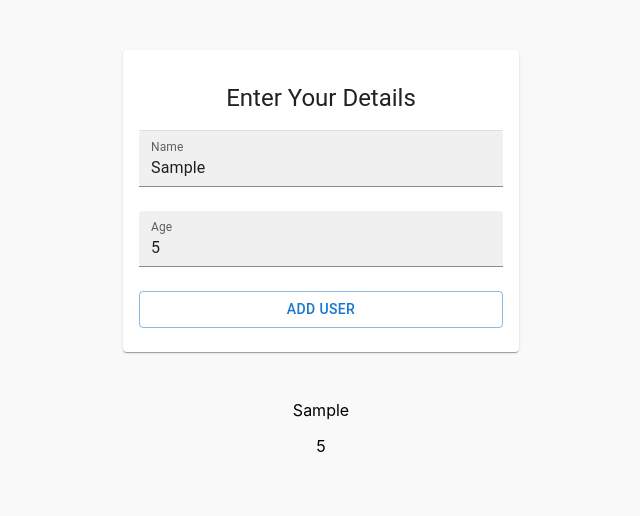
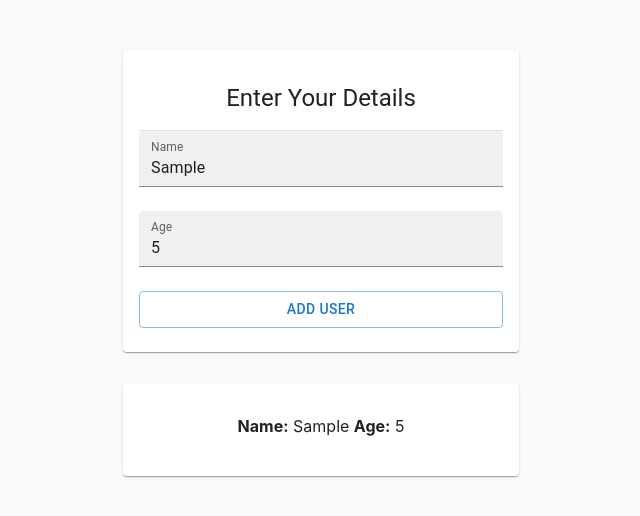
Before and after one commit to kickitkev/section8, a React (Create React App) app: page / in a window 1280 px wide. Both pictures are taken after typing "Sample", "5" into the empty fields and a click on the button "ADD USER". Shown: the top 516 px of the page, without its empty margins (319-959 px from the left). Built offline with nearby package versions, Linux system fonts and the light colour scheme.

Commit message:
DateTimePicker test

```diff
--- a/package.json
+++ b/package.json
@@ -5,10 +5,12 @@
   "dependencies": {
     "@emotion/react": "^11.7.1",
     "@emotion/styled": "^11.6.0",
+    "@mui/lab": "^5.0.0-alpha.73",
     "@mui/material": "^5.3.1",
     "@testing-library/jest-dom": "^5.16.1",
     "@testing-library/react": "^12.1.2",
     "@testing-library/user-event": "^13.5.0",
+    "date-fns": "^2.28.0",
     "react": "^17.0.2",
     "react-dom": "^17.0.2",
     "react-scripts": "5.0.0",
--- a/src/App.js
+++ b/src/App.js
@@ -5,7 +5,7 @@ import { Container, Divider, Grid, Typography } from "@mui/material";
 import "./App.css";
 
 function App() {
-  const [userDetails, setUserDetails] = React.useState([{}]);
+  const [userDetails, setUserDetails] = React.useState([]);
 
   const addUserHandler = (enteredName, enteredAge) => {
     if (enteredName | (enteredAge === "")) {
@@ -21,6 +21,8 @@ function App() {
       },
     ]);
   };
+
+  console.log(userDetails);
 
   return (
     <Container maxWidth="xs" style={{ marginTop: "50px" }}>
@@ -42,14 +44,15 @@ function App() {
             </Grid>
           </Card>
         </Grid>
-        <Grid item md={12}>
-          {userDetails.map((user) => (
-            <>
-              <p>{user.name}</p>
-              <p>{user.age}</p>
-            </>
-          ))}
-        </Grid>
+        {userDetails.map((user) => (
+          <Grid item md={12}>
+            <Card style={{ marginBottom: "20px" }} key={user.id}>
+              <p>
+                <b>Name:</b> {user.name} <b>Age:</b> {user.age}
+              </p>
+            </Card>
+          </Grid>
+        ))}
       </Grid>
     </Container>
   );
--- /dev/null
+++ b/src/components/UI/ResponsiveDateTimePickers.js
@@ -0,0 +1,30 @@
+import * as React from "react";
+import TextField from "@mui/material/TextField";
+import AdapterDateFns from "@mui/lab/AdapterDateFns";
+import LocalizationProvider from "@mui/lab/LocalizationProvider";
+import DateTimePicker from "@mui/lab/DateTimePicker";
+import MobileDateTimePicker from "@mui/lab/MobileDateTimePicker";
+import DesktopDateTimePicker from "@mui/lab/DesktopDateTimePicker";
+import Stack from "@mui/material/Stack";
+
+function ResponsiveDateTimePickers() {
+  const [value, setValue] = React.useState(
+    new Date("2018-01-01T00:00:00.000Z")
+  );
+
+  return (
+    <LocalizationProvider dateAdapter={AdapterDateFns}>
+      <Stack spacing={3}>
+        <DesktopDateTimePicker
+          value={value}
+          onChange={(newValue) => {
+            setValue(newValue);
+          }}
+          renderInput={(params) => <TextField {...params} />}
+        />
+      </Stack>
+    </LocalizationProvider>
+  );
+}
+
+export default ResponsiveDateTimePickers;
--- a/src/components/features/UserForm.js
+++ b/src/components/features/UserForm.js
@@ -2,6 +2,7 @@ import React from "react";
 import TextField from "../UI/TextField";
 import Button from "../UI/Button";
 import { Grid } from "@mui/material";
+import ResponsiveDateTimePickers from "../UI/ResponsiveDateTimePickers";
 
 const UserForm = (props) => {
   const [name, setName] = React.useState("");
@@ -24,6 +25,7 @@ const UserForm = (props) => {
     <form onSubmit={onFormSubmitHandler}>
       <Grid container spacing={3}>
         <Grid item xs={12}>
+          <ResponsiveDateTimePickers />
           <TextField
             fullWidth
             id="Name"
```
Also changed, not shown: 1 other file (tests, documents, lock files or other folders).
